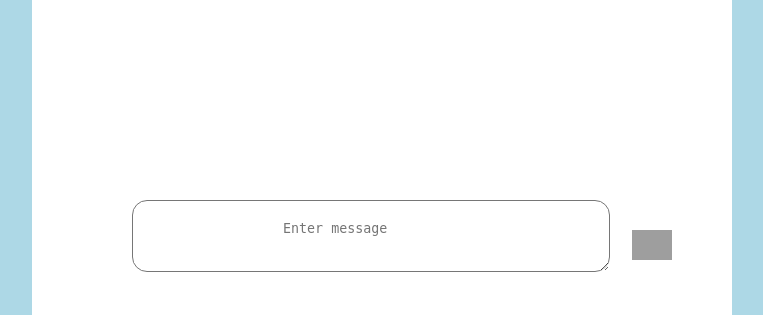
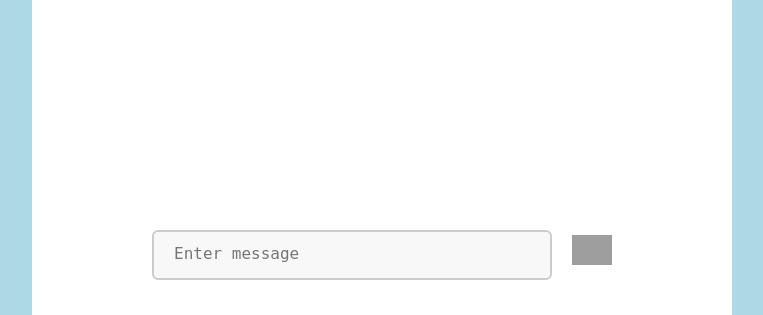
Before and after one commit to YomnaElmousalami/recipe-generator, a Flask app: page / in a window 1280 px wide. Shown: the part 686-1001 px from the top of the page, without its empty margins (48-811 px from the left). Run offline with Flask 3, Linux system fonts and the light colour scheme; grey boxes are pictures that could not be loaded.

Commit message:
finally got message box to work

```diff
--- a/static/style.css
+++ b/static/style.css
@@ -77,16 +77,20 @@ body{
 }
 
 .input textarea{
-  outline: 5px;
-  outline-color: #dedbdf;
-  transform: translate(100px, -50px);
-  padding: 20px 150px 20px 150px;
+  width: 400px;
+  height: 50px;
+  padding: 12px 20px;
+  box-sizing: border-box;
+  border: 2px solid #ccc;
+  border-radius: 6px;
+  background-color: #f8f8f8;
+  font-size: 16px;
+  resize: none;
   position: absolute;
-  overflow: auto;
-  border-radius: 15px;
+  transform: translate(120px, -20px);
 }
 
 .input .send_logo img{
   max-width: 40px;
-  transform: translate(600px, -20px);
+  transform: translate(540px, -15px);
 }
```
